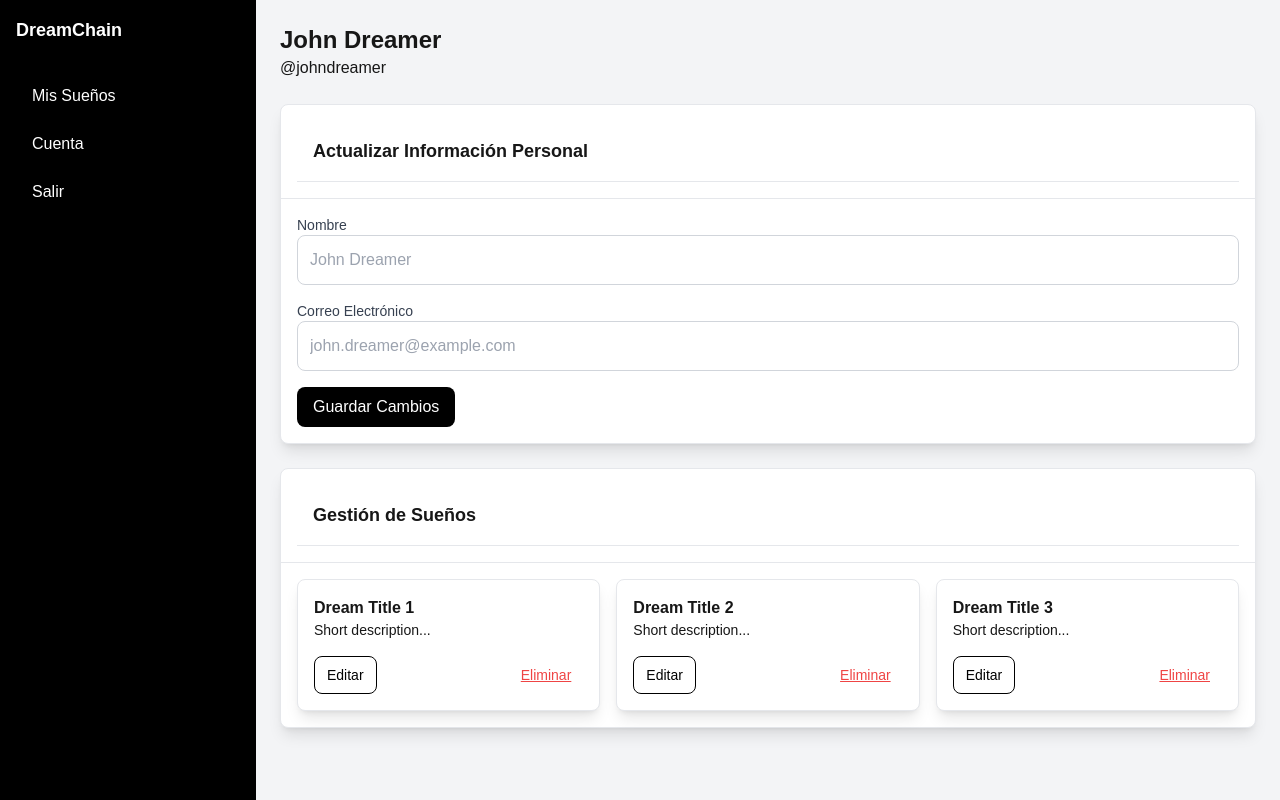
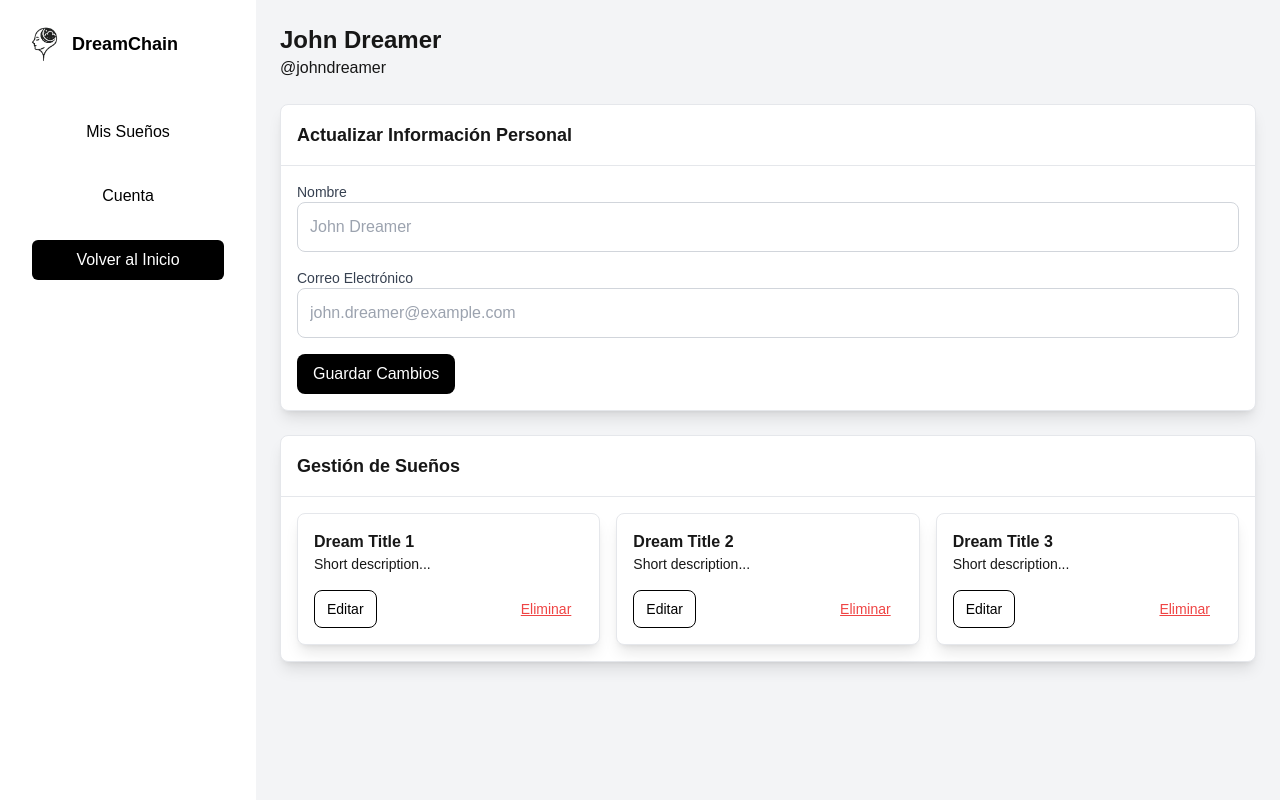
Before and after one commit to miaviles11/DreamChain, a Next.js app: page /user-profile in a window 1280 px wide. Built offline with nearby package versions, Linux system fonts and the light colour scheme.

Commit message:
Last Fixed Styles

```diff
--- a/app/components/ui/sidebar.tsx
+++ b/app/components/ui/sidebar.tsx
@@ -1,16 +1,22 @@
 import React from "react";
+import Image from "next/image";
+import Link from "next/link";
 
 export const Sidebar = ({ children }: { children: React.ReactNode }) => {
   return (
-    <aside className="w-64 bg-black text-white h-screen flex flex-col">
+    <aside className="w-64 bg-white text-black h-screen flex flex-col">
       {children}
     </aside>
   );
 };
 
 export const SidebarHeader = ({ children }: { children: React.ReactNode }) => {
-  return <header className="p-4 text-lg font-bold">{children}</header>;
-};
+	return (
+	  <header className="p-6 flex items-center space-x-2">
+		{children}
+	  </header>
+	);
+  };
 
 export const SidebarContent = ({ children }: { children: React.ReactNode }) => {
   return <nav className="flex-1 p-4">{children}</nav>;
@@ -20,14 +26,44 @@ export const SidebarMenu = ({ children }: { children: React.ReactNode }) => {
   return <ul className="space-y-2">{children}</ul>;
 };
 
-export const SidebarMenuItem = ({ children }: { children: React.ReactNode }) => {
-  return <li>{children}</li>;
-};
+export const SidebarMenuItem = ({
+	href,
+	children,
+  }: {
+	href: string;
+	children: React.ReactNode;
+  }) => {
+	return (
+	  <li>
+		<Link
+		  href={href}
+		  className="w-full flex items-center px-4 py-2 rounded-md text-left hover:bg-gray-700"
+		>
+		  {children}
+		</Link>
+	  </li>
+	);
+  };
 
-export const SidebarMenuButton = ({ children }: { children: React.ReactNode }) => {
+export const SidebarMenuButton = ({ children, onClick }: { children: React.ReactNode; onClick: () => void }) => {
   return (
-    <button className="w-full flex items-center px-4 py-2 rounded-md text-left hover:bg-gray-700">
+    <button
+      className="w-full flex items-center px-4 py-2 rounded-md text-left hover:bg-gray-700"
+      onClick={onClick}
+    >
       {children}
     </button>
   );
 };
+
+export const SidebarFooter = () => {
+  return (
+    <footer className="p-4 border-t border-gray-700">
+      <Link href="/">
+        <button className="w-full bg-gray-800 hover:bg-gray-700 text-white py-2 px-4 rounded-md">
+          Volver al Inicio
+        </button>
+      </Link>
+    </footer>
+  );
+};
--- a/app/user-dashboard/page.tsx
+++ b/app/user-dashboard/page.tsx
@@ -1,33 +1,53 @@
-"use client"
+"use client";
 
-import { Sidebar, SidebarHeader, SidebarContent, SidebarMenu, SidebarMenuItem, SidebarMenuButton } from "@/components/ui/sidebar";
+import { Sidebar, SidebarHeader, SidebarContent, SidebarMenu, SidebarMenuItem } from "@/components/ui/sidebar";
 import { Table, TableHeader, TableBody, TableRow, TableHead, TableCell } from "@/components/ui/table";
 import { Card, CardHeader, CardContent } from "@/components/ui/card";
 import { Button } from "@/components/ui/button";
 import Link from "next/link";
+import Image from "next/image";
 
 export default function UserDashboard() {
   return (
     <div className="flex h-screen bg-gray-100">
+      {/* Sidebar */}
       <Sidebar>
-        <SidebarHeader>DreamChain</SidebarHeader>
+        <SidebarHeader>
+          <div className="flex items-center space-x-2">
+            <Image
+              src="/logo.png"
+              alt="DreamChain Logo"
+              width={40}
+              height={40}
+              className="rounded-full"
+            />
+            <span className="text-lg font-bold">DreamChain</span>
+          </div>
+        </SidebarHeader>
         <SidebarContent>
           <SidebarMenu>
-            <SidebarMenuItem>
-              <SidebarMenuButton>Mis Sueños</SidebarMenuButton>
+            <SidebarMenuItem href="/user-dashboard">
+              <button className="w-full px-4 py-2 text-black rounded-md hover:text-white">
+                Mis Sueños
+              </button>
             </SidebarMenuItem>
-            <SidebarMenuItem>
-			  <Link href="/user-profile">
-              	<SidebarMenuButton>
-					Cuenta</SidebarMenuButton>
-			  </Link>
-            </SidebarMenuItem>
-            <SidebarMenuItem>
-              <SidebarMenuButton>Salir</SidebarMenuButton>
+            <SidebarMenuItem href="/user-profile">
+              <button className="w-full px-4 py-2 text-black rounded-md hover:text-white">
+                Cuenta
+              </button>
             </SidebarMenuItem>
           </SidebarMenu>
+          <div className="mt-auto p-4">
+            <Link href="/">
+              <button className="w-full px-4 py-2 text-white bg-black rounded-md hover:bg-black hover:text-white transition">
+                Volver al Inicio
+              </button>
+            </Link>
+          </div>
         </SidebarContent>
       </Sidebar>
+
+      {/* Main Content */}
       <div className="flex-1 flex flex-col">
         <header className="bg-white shadow-sm p-4">
           <h1 className="text-xl font-semibold">Perfil</h1>
@@ -35,13 +55,15 @@ export default function UserDashboard() {
         <main className="flex-1 p-6">
           <div className="flex justify-between items-center mb-6">
             <h2 className="text-2xl font-bold">Mis Sueños</h2>
-			<Link href="/registrar-sueno">
-            	<Button size="lg" variant="default">Registrar Nuevo Sueño</Button>
-			</Link>
+            <Link href="/registrar-sueno">
+              <Button size="lg" variant="default">
+                Registrar Nuevo Sueño
+              </Button>
+            </Link>
           </div>
           <Card>
             <CardHeader>
-              <CardHeader>Lista de Sueños</CardHeader>
+              <h3 className="text-lg font-semibold">Lista de Sueños</h3>
             </CardHeader>
             <CardContent>
               <Table>
--- a/app/user-profile/page.tsx
+++ b/app/user-profile/page.tsx
@@ -1,33 +1,49 @@
-"use client"
+"use client";
 
-import { Button } from "@/components/ui/button"
-import { Card, CardContent, CardHeader } from "@/components/ui/card"
-import { Input } from "@/components/ui/input"
-import { Sidebar, SidebarHeader, SidebarContent, SidebarMenu, SidebarMenuItem, SidebarMenuButton } from "@/components/ui/sidebar"
-import Link from "next/link"
+import { Button } from "@/components/ui/button";
+import { Card, CardContent, CardHeader } from "@/components/ui/card";
+import { Input } from "@/components/ui/input";
+import { Sidebar, SidebarHeader, SidebarContent, SidebarMenu, SidebarMenuItem } from "@/components/ui/sidebar";
+import Link from "next/link";
+import Image from "next/image";
 
 export default function UserProfile() {
   return (
     <div className="flex h-screen"> {/* Flex para layout horizontal y altura completa */}
       {/* Sidebar */}
       <Sidebar>
-        <SidebarHeader>DreamChain</SidebarHeader>
+        <SidebarHeader>
+          <div className="flex items-center space-x-2">
+            <Image
+              src="/logo.png"
+              alt="DreamChain Logo"
+              width={40}
+              height={40}
+              className="rounded-full"
+            />
+            <span className="text-lg font-bold">DreamChain</span>
+          </div>
+        </SidebarHeader>
         <SidebarContent>
           <SidebarMenu>
-            <SidebarMenuItem>
-              <Link href="/user-dashboard">
-                <SidebarMenuButton>Mis Sueños</SidebarMenuButton>
-              </Link>
+            <SidebarMenuItem href="/user-dashboard">
+              <button className="w-full px-4 py-2 text-black rounded-md hover:text-white">
+                Mis Sueños
+              </button>
             </SidebarMenuItem>
-            <SidebarMenuItem>
-              <Link href="/user-profile">
-                <SidebarMenuButton>Cuenta</SidebarMenuButton>
-              </Link>
-            </SidebarMenuItem>
-            <SidebarMenuItem>
-              <SidebarMenuButton>Salir</SidebarMenuButton>
+            <SidebarMenuItem href="/user-profile">
+              <button className="w-full px-4 py-2 text-black rounded-md hover:text-white">
+                Cuenta
+              </button>
             </SidebarMenuItem>
           </SidebarMenu>
+          <div className="mt-auto p-4">
+            <Link href="/">
+              <button className="w-full px-4 py-2 text-white bg-black rounded-md transition">
+                Volver al Inicio
+              </button>
+            </Link>
+          </div>
         </SidebarContent>
       </Sidebar>
 
@@ -44,7 +60,7 @@ export default function UserProfile() {
         {/* Form to Update Personal Data */}
         <Card>
           <CardHeader>
-            <CardHeader>Actualizar Información Personal</CardHeader>
+            <h3 className="text-lg font-bold">Actualizar Información Personal</h3>
           </CardHeader>
           <CardContent className="space-y-4">
             <div>
@@ -66,7 +82,7 @@ export default function UserProfile() {
         {/* Dreams Created Section */}
         <Card>
           <CardHeader>
-            <CardHeader>Gestión de Sueños</CardHeader>
+            <h3 className="text-lg font-bold">Gestión de Sueños</h3>
           </CardHeader>
           <CardContent>
             <div className="grid grid-cols-1 md:grid-cols-2 lg:grid-cols-3 gap-4">
@@ -87,5 +103,5 @@ export default function UserProfile() {
         </Card>
       </div>
     </div>
-  )
+  );
 }
```
Also changed, not shown: app/dream-details/[id]/page.tsx (+49 -31 lines).
